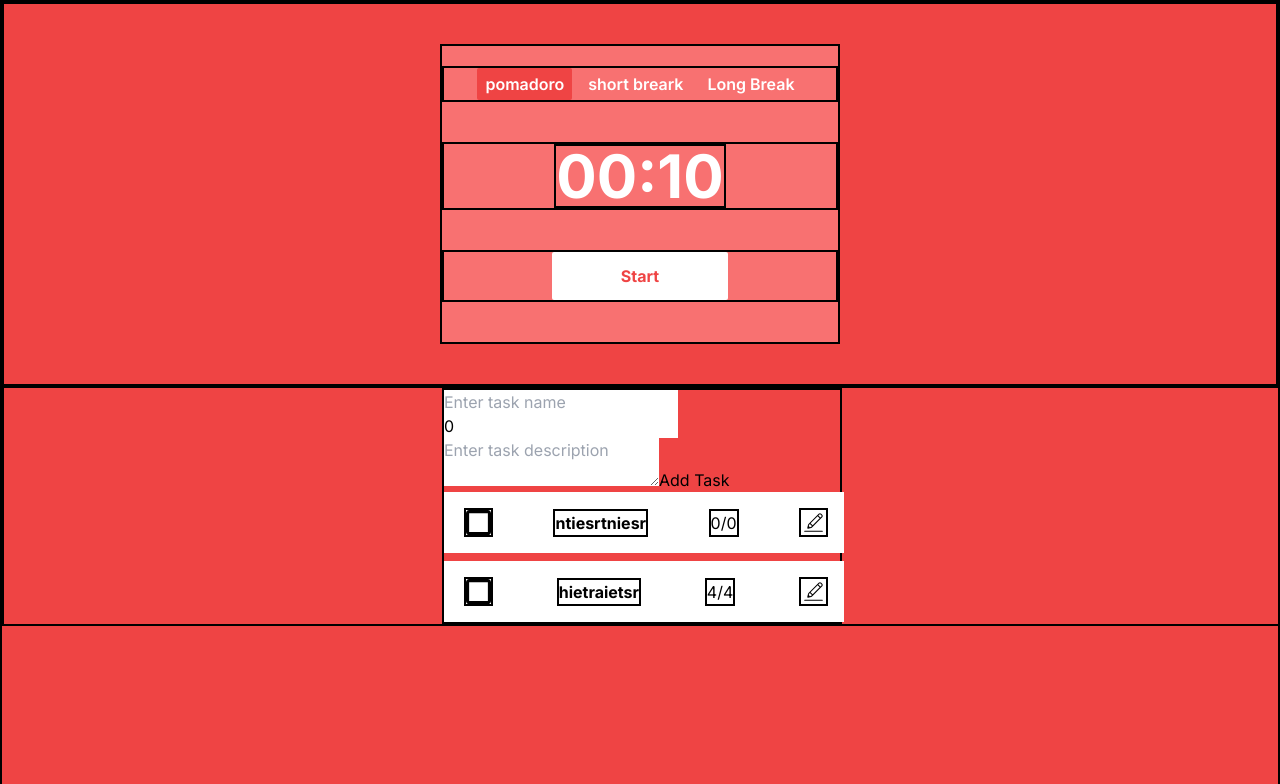
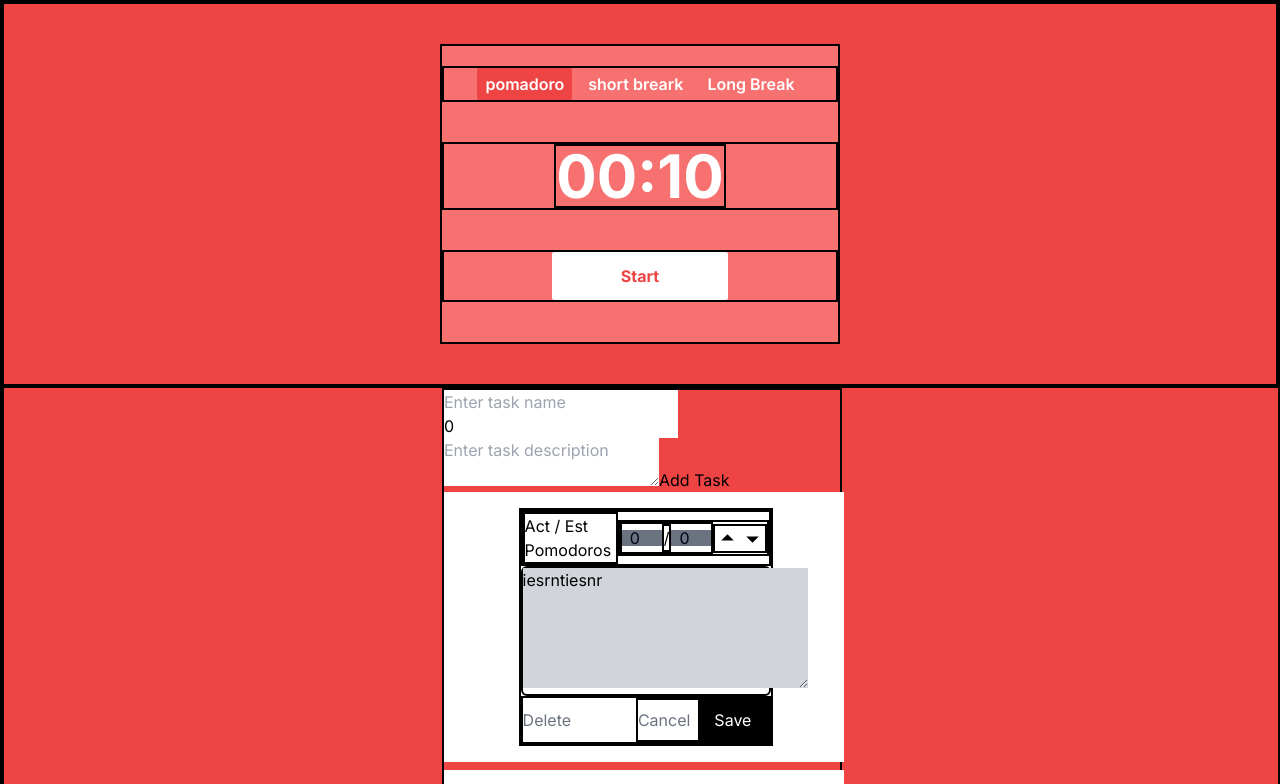
Before and after one commit to leeya018/practice, a Next.js app: page / in a window 1280 px wide. Shown: the top 784 px of the page. Built offline with nearby package versions, Linux system fonts and the light colour scheme.

Commit message:
Edit task

```diff
--- a/src/components/Task.tsx
+++ b/src/components/Task.tsx
@@ -21,7 +21,7 @@ function Task({
     <li
       onClick={() => handleChosenId(task.id)}
       key={task.id}
-      className={`w-[400px] relative p-4 text-black flex bg-white items-center justify-between border-l-4 ${
+      className={`w-[400px] relative p-4 text-black flex bg-white items-center mx-auto justify-between border-l-4 ${
         chosenId === task.id ? "border-blue-500 pl-2" : "border-transparent"
       }`}
     >
--- a/src/components/TaskEdit.tsx
+++ b/src/components/TaskEdit.tsx
@@ -1,11 +1,13 @@
 import { TaskItem } from "./Tasks";
 import { ImCheckboxChecked, ImCheckboxUnchecked } from "react-icons/im";
 import { CiEdit } from "react-icons/ci";
+import { RiArrowUpSFill, RiArrowDownSFill } from "react-icons/ri";
 
 type taskPorps = {
   task: TaskItem;
   toggleDone: any;
   removeTask: any;
+  changeTask: any;
   handleChosenId: any;
   chosenId: number;
 };
@@ -14,6 +16,7 @@ function TaskEdit({
   task,
   toggleDone,
   removeTask,
+  changeTask,
   handleChosenId,
   chosenId,
 }: taskPorps) {
@@ -21,28 +24,89 @@ function TaskEdit({
     <li
       onClick={() => handleChosenId(task.id)}
       key={task.id}
-      className={`w-[400px] relative p-4 text-black flex bg-white items-center justify-between border-l-4 ${
+      className={`w-[400px] relative p-4 text-black flex flex-col bg-white items-center justify-between border-l-4 ${
         chosenId === task.id ? "border-blue-500 pl-2" : "border-transparent"
       }`}
     >
-      <div
-        onClick={(e) => {
-          e.stopPropagation(); // Prevents the li onClick from triggering when this div is clicked
-          toggleDone(task.id);
-        }}
-      >
-        {task.isDone ? (
-          <ImCheckboxChecked size={25} />
-        ) : (
-          <ImCheckboxUnchecked size={25} />
-        )}
-      </div>
-      <div className="font-bold">{task.name}</div>
-      <div>
-        {task.cycles}/{task.cycles}
-      </div>
-      <div>
-        <CiEdit size={25} />
+      <div className="w-[70%] mx-auto">
+        <div className="flex items-center">
+          <div>Act / Est Pomodoros</div>
+          <div className="flex items-center">
+            <div className="flex items-center">
+              <input
+                className="w-10 h-3 p-2 bg-gray-500 text-slate-950"
+                type="number"
+                name=""
+                id=""
+                value={task.cyclesDone}
+                onChange={(e) => {
+                  const val = Number(e.target.value);
+                  changeTask(task.id, {
+                    cyclesDone: val < task.cycles ? val : task.cycles,
+                  });
+                }}
+              />
+              <div>/</div>
+              <input
+                className="w-10 h-3 p-2 bg-gray-500 text-slate-950"
+                type="text"
+                name=""
+                id=""
+                value={task.cycles}
+                onChange={(e) =>
+                  changeTask(task.id, { cycles: e.target.value })
+                }
+              />
+            </div>
+            {/* buttons up down */}
+            <div className="flex items-center ">
+              <button className="rounded-md flex justify-center items-center">
+                <RiArrowUpSFill
+                  size={25}
+                  onClick={() =>
+                    changeTask(task.id, { cycles: task.cycles + 1 })
+                  }
+                />
+              </button>
+              <button className="rounded-md flex justify-center items-center">
+                <RiArrowDownSFill
+                  size={25}
+                  onClick={() =>
+                    changeTask(task.id, {
+                      cycles: task.cycles > 0 ? task.cycles - 1 : 0,
+                    })
+                  }
+                />
+              </button>
+            </div>
+          </div>
+        </div>
+        <div className=" rounded-md  text-black">
+          <textarea
+            name=""
+            id=""
+            rows={5}
+            cols={27}
+            className="bg-gray-300"
+            value={task.description}
+            onChange={(e) =>
+              changeTask(task.id, { description: e.target.value })
+            }
+          />
+        </div>
+        {/* bottom line */}
+        <div className="flex items-center justify-between w-full">
+          <button
+            onClick={(e) => removeTask(task.id)}
+            className="text-gray-500"
+          >
+            Delete
+          </button>
+          <div className="flex items-center gap-2">
+            <button className="text-gray-500">Cancel</button>
+            <button className="py-2 px-4 text-white bg-black ">Save</button>
+          </div>
+        </div>
       </div>
     </li>
   );
--- a/src/components/Tasks.tsx
+++ b/src/components/Tasks.tsx
@@ -7,6 +7,7 @@ export type TaskItem = {
   id: number;
   name: string;
   cycles: number;
+  cyclesDone: number;
   isDone: boolean;
   description: string;
 };
@@ -16,6 +17,7 @@ const items = [
     id: 1,
     name: "ntiesrtniesr",
     cycles: 0,
+    cyclesDone: 0,
     isDone: false,
     description: "iesrntiesnr",
   },
@@ -23,6 +25,7 @@ const items = [
     id: 2,
     name: "hietraietsr",
     cycles: 4,
+    cyclesDone: 0,
     isDone: false,
     description: "etsr ietsrnetsrn s",
   },
@@ -31,6 +34,7 @@ const TaskList: React.FC = () => {
   const [tasks, setTasks] = useState<TaskItem[]>(items);
   const [taskName, setTaskName] = useState("");
   const [cycles, setCycles] = useState(0);
+  const [cyclesDone, setCyclesDone] = useState(0);
   const [description, setDescription] = useState("");
   const [nextId, setNextId] = useState(1);
   const [chosenId, setChosenId] = useState(-1);
@@ -40,6 +44,7 @@ const TaskList: React.FC = () => {
       id: nextId,
       name: taskName,
       cycles: cycles,
+      cyclesDone: cyclesDone,
       isDone: false,
       description: description,
     };
@@ -47,6 +52,7 @@ const TaskList: React.FC = () => {
     setNextId(nextId + 1); // Increment ID for the next task
     setTaskName("");
     setCycles(0);
+    setCyclesDone(0);
     setDescription("");
   };
 
@@ -59,6 +65,11 @@ const TaskList: React.FC = () => {
       tasks.map((task) =>
         task.id === id ? { ...task, isDone: !task.isDone } : task
       )
+    );
+  };
+  const changeTask = (id: number, taskInfo: any) => {
+    setTasks(
+      tasks.map((task) => (task.id === id ? { ...task, ...taskInfo } : task))
     );
   };
 
@@ -93,12 +104,14 @@ const TaskList: React.FC = () => {
               toggleDone={toggleDone}
               handleChosenId={setChosenId}
               chosenId={chosenId}
+              changeTask={changeTask}
             />
             // <Task
             //   task={task}
             //   removeTask={removeTask}
             //   toggleDone={toggleDone}
             //   handleChosenId={setChosenId}
+            // changeTask={changeTask}
             //   chosenId={chosenId}
             // />
           ))}
```
